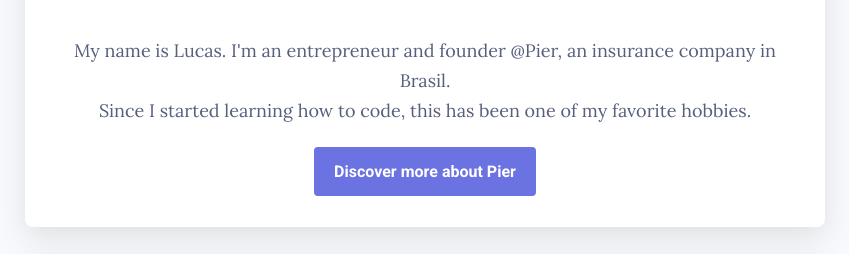
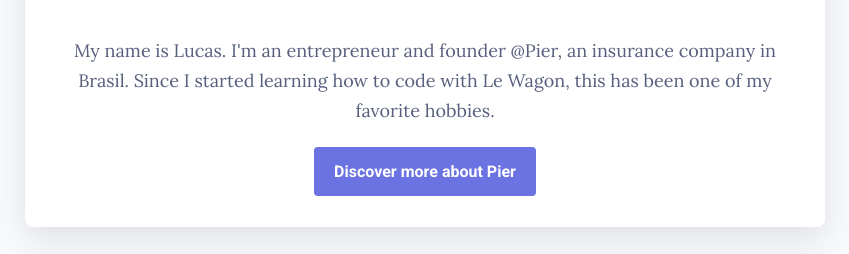
Before and after one commit to lucaszprado/profile, a plain HTML site: page index.html in a window 1280 px wide. Shown: the part 484-738 px from the top of the page, without its empty margins (215-1064 px from the left). Drawn offline with Linux system fonts and the light colour scheme.

Commit message:
Make my profile prettier

```diff
--- a/index.html
+++ b/index.html
@@ -13,7 +13,7 @@
       <div class="white-box">
         <h1>Hello, I'm Lucas 😎 </h1>
         <img src="https://media.licdn.com/dms/image/D4D03AQEuzB9VW_inPw/profile-displayphoto-shrink_200_200/0/1671703136296?e=1704326400&v=beta&t=Wi0aGglitX7aXYs5NbI_3zRBmoUtx_-KTpIVfl0CIqw" alt="Profile Picture" class="img-circle">
-        <p class="last-line"> My name is Lucas. I'm an entrepreneur and founder @Pier, an insurance company in Brasil.<br> Since I started learning how to code, this has been one of my favorite hobbies.</p>
+        <p class="last-line"> My name is Lucas. I'm an entrepreneur and founder @Pier, an insurance company in Brasil. Since I started learning how to code with Le Wagon, this has been one of my favorite hobbies.</p>
         <a href="https://www.pier.digital" target="_blank" class="btn-blue"> Discover more about Pier</a>
       </div>
 
```
